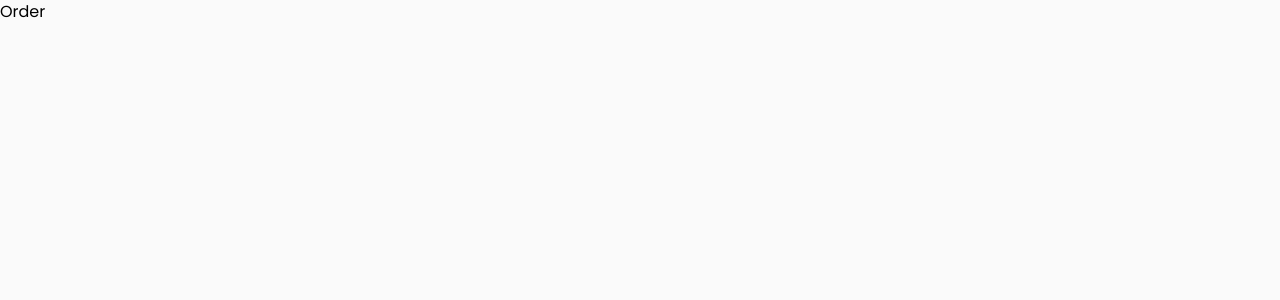
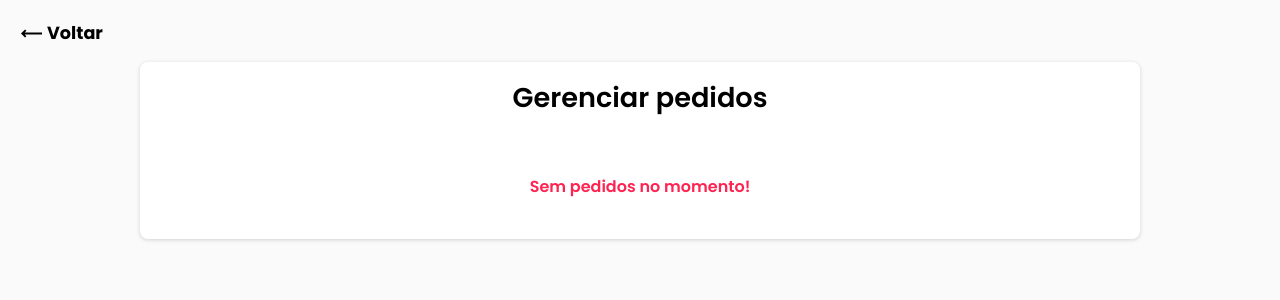
Before and after one commit to CaduVarela/MacBaixaRenda, a Next.js app in the folder client/: page /Order in a window 1280 px wide. Shown: the top 300 px of the page. Built offline with nearby package versions, Linux system fonts and the light colour scheme.

Commit message:
feat: orders page

```diff
--- a/client/package.json
+++ b/client/package.json
@@ -12,6 +12,7 @@
     "@emotion/react": "^11.13.3",
     "@emotion/styled": "^11.13.0",
     "@mui/material": "^6.1.6",
+    "client": "file:",
     "emotion": "^11.0.0",
     "next": "15.0.3",
     "react": "^18.3.1",
--- /dev/null
+++ b/client/src/components/Dashboard/Dashboard.module.scss
@@ -0,0 +1,8 @@
+@import '../../styles/variables';
+
+.status {
+  outline: none;
+  border: 1px solid $light-grey;
+  border-radius: 0.5rem;
+  padding: 0.3rem;
+}
--- /dev/null
+++ b/client/src/components/Dashboard/index.tsx
@@ -0,0 +1,151 @@
+import {
+  Collapse,
+  Table,
+  TableBody,
+  TableCell,
+  TableContainer,
+  TableHead,
+  TableRow,
+} from "@mui/material";
+import styles from "./Dashboard.module.scss";
+import { Fragment, useContext, useEffect, useState } from "react";
+import { useFormStore, useStore } from "@component/store/store";
+import React from "react";
+import { IoIosArrowDown } from "react-icons/io";
+import { phoneMask } from "@component/utils/phoneMask";
+import { ToastContext } from "@component/context/ToastContext";
+import { IForm } from "@component/store/types";
+import { IFood, IStatus } from "@component/utils/types";
+
+export default function Dasboard() {
+  const { showToast } = useContext(ToastContext);
+  const dataForm = useFormStore((s) => s.dataForm);
+  const { deleteData } = useFormStore();
+  const [open, setOpen] = useState<{ [key: number]: boolean }>({});
+  const [status, setStatus] = useState<IStatus[]>([]);
+  const [data, setData] = useState<IForm[]>([]);
+
+  async function fetchApiStatus() {
+    // @todo
+  }
+
+  useEffect(() => {
+    fetchApiStatus();
+  }, []);
+
+  useEffect(() => {
+    setData(dataForm);
+  }, [dataForm]);
+
+  const toggleOpen = (index: number) => {
+    setOpen((prevOpenStates) => ({
+      ...prevOpenStates,
+      [index]: !prevOpenStates[index],
+    }));
+  };
+
+  const removeOrder = (index: number) => {
+    deleteData(index);
+    showToast({ message: "Pedido cancelado!", status: "success" });
+  };
+
+  const position = (e: number) => {
+    if (e || e === 0) {
+      return e + 1;
+    }
+    return;
+  };
+
+  return (
+    <TableContainer className="scrollbarStyles">
+      {data?.length > 0 ? (
+        <Table aria-label="collapsible table">
+        <TableHead>
+          <TableRow>
+            <TableCell />
+            <TableCell sx={{fontWeight:600}}>id</TableCell>
+            <TableCell sx={{fontWeight:600}}>Cliente</TableCell>
+            <TableCell sx={{fontWeight:600}}>Retirada</TableCell>
+            <TableCell sx={{fontWeight:600}}>Pagamento</TableCell>
+            <TableCell sx={{fontWeight:600}}>Ações</TableCell>
+          </TableRow>
+        </TableHead>
+        <TableBody>
+          {data?.map((el, index) => (
+              <Fragment key={index}>
+                <TableRow sx={{ "& > *": { borderBottom: "unset" } }}>
+                  <TableCell className="py-0">
+                    <div className="cursor-pointer" onClick={() => toggleOpen(index)}>
+                      <IoIosArrowDown className="text-pink" />
+                    </div>
+                  </TableCell>
+                  <TableCell className="py-0">{position(index)}</TableCell>
+                  <TableCell className="py-0">{el?.name}</TableCell>
+                  <TableCell className="py-0">{el?.deliveryType}</TableCell>
+                  <TableCell className="py-0">{el?.paymentType}</TableCell>
+                  <TableCell className="py-3">
+                    <div className="flex space-x-3 items-start lmd:justify-start justify-between">
+                      <select className={`${styles.status}`} name="status">
+                        {status?.map((el) => (
+                          <option key={el?.id} value={el?.type}>
+                            {el?.type}
+                          </option>
+                        ))}
+                      </select>
+                      <button
+                        className="btnStyles py-1"
+                        onClick={() => removeOrder(index)}
+                      >
+                        Cancelar
+                      </button>
+                    </div>
+                  </TableCell>
+                </TableRow>
+
+                <TableRow>
+                  <TableCell
+                    style={{ paddingBottom: 0, paddingTop: 0 }}
+                    colSpan={6}
+                  >
+                    <Collapse in={open[index]} timeout="auto" unmountOnExit>
+                      <div className="flex msm:flex-row flex-col msm:gap-10 msm:space-y-0 space-y-4 p-4">
+                        <div>
+                          <p className="font-semibold text-pink">Contato:</p>
+                          <p>{phoneMask(el?.celular as string)}</p>
+                        </div>
+                        <div>
+
+                          <p className="font-semibold text-pink">Pedido:</p>
+                          <div className="flex flex-col space-y-3">
+                            {el?.order?.map((item, index) => (
+                              <div key={index}>
+                                <p>{`${item?.quantity}x ${item?.name}`}</p>
+                                {item?.observations && (
+                                  <p>{`Observações: ${item?.observations}`}</p>
+                                )}
+                              </div>
+                            ))}
+                          </div>
+                        </div>
+                        {el?.cep && (
+                          <div>
+                            <p className="font-semibold text-pink">Endereço:</p>
+                            <p>{`CEP - ${el?.cep}`}</p>
+                            <p>{`${el?.city} - ${el?.state}`}</p>
+                            <p>{`${el?.street}, ${el?.neighborhood}, ${el?.number}`}</p>
+                          </div>
+                        )}
+                      </div>
+                    </Collapse>
+                  </TableCell>
+                </TableRow>
+              </Fragment>
+            ))}
+        </TableBody>
+      </Table>
+      ) : (
+        <div className="my-10 text-pink font-semibold text-center">Sem pedidos no momento!</div>
+      )}
+    </TableContainer>
+  );
+}
--- a/client/src/pages/Order.tsx
+++ b/client/src/pages/Order.tsx
@@ -1,7 +1,24 @@
-export default function Order(){
-    return (
-        <div>
-            <h1>Order</h1>
-        </div>
-    )
+import Link from "next/link";
+import styles from "../styles/Order.module.scss";
+import { CgArrowLongLeft } from "react-icons/cg";
+import Dashboard from "@component/components/Dashboard";
+
+export default function Order() {
+  return (
+    <section className="p-5 h-[100vh]">
+      <div>
+      <Link
+        href="/"
+        className="font-bold text-[1.1rem] flex items-center gap-1 mb-4"
+      >
+        <CgArrowLongLeft className="h-[23px] w-[23px]" />
+        Voltar
+      </Link>
+      </div>
+      <div className={`${styles.container} max-w-[1000px]`}>
+        <h1 className={styles.titlePage}>Gerenciar pedidos</h1>
+        <Dashboard/>
+      </div>
+    </section>
+  );
 }
--- /dev/null
+++ b/client/src/styles/Order.module.scss
@@ -0,0 +1,16 @@
+@import 'variables';
+
+.container {
+  background-color: white;
+  box-shadow: rgba(0, 0, 0, 0.16) 0px 1px 4px;
+  border-radius: 0.5rem;
+  padding-top: 1rem;
+  margin: 0 auto;
+}
+
+.titlePage {
+  font-size: 1.7rem;
+  font-weight: 600;
+  text-align: center;
+  margin-bottom: 1rem;
+}
```
Also changed, not shown: 1 other file (tests, documents, lock files or other folders).
